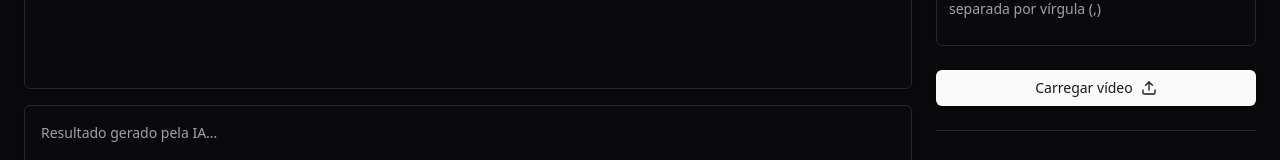
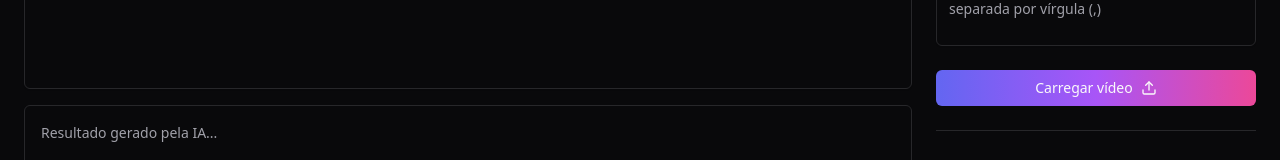
Before and after one commit to shunny2/nlw-ai, a React (Vite) app in the folder frontend/: page / in a window 1280 px wide. Shown: the part 380-540 px from the top of the page. Built offline with nearby package versions, Linux system fonts and the light colour scheme; no server answers.

Commit message:
:recycle:refactor: correcting preview size and using a new button variant

```diff
--- a/frontend/src/components/video-input-form.tsx
+++ b/frontend/src/components/video-input-form.tsx
@@ -131,7 +131,7 @@ export function VideoInputForm(props: VideoInputFormProps) {
                 className='relative border flex rounded-md aspect-video cursor-pointer border-dashed text-sm flex-col gap-2 items-center justify-center text-muted-foreground hover:bg-primary/5'
             >
                 {previewUrl ? (
-                    <video src={previewUrl} controls={false} className='pointer-events-none absolute inset-0' />
+                    <video src={previewUrl} controls={false} className='object-fill h-[180px] w-80 pointer-events-none absolute inset-0' />
                 ) : (
                     <>
                         <FileVideo className='w-4 h-4' />
@@ -160,6 +160,7 @@ export function VideoInputForm(props: VideoInputFormProps) {
                 disabled={status !== 'waiting'}
                 type='submit'
                 className='w-full data-[success=true]:bg-emerald-400'
+                variant='gradient'
             >
                 {status === 'waiting' ? (
                     <>
```
